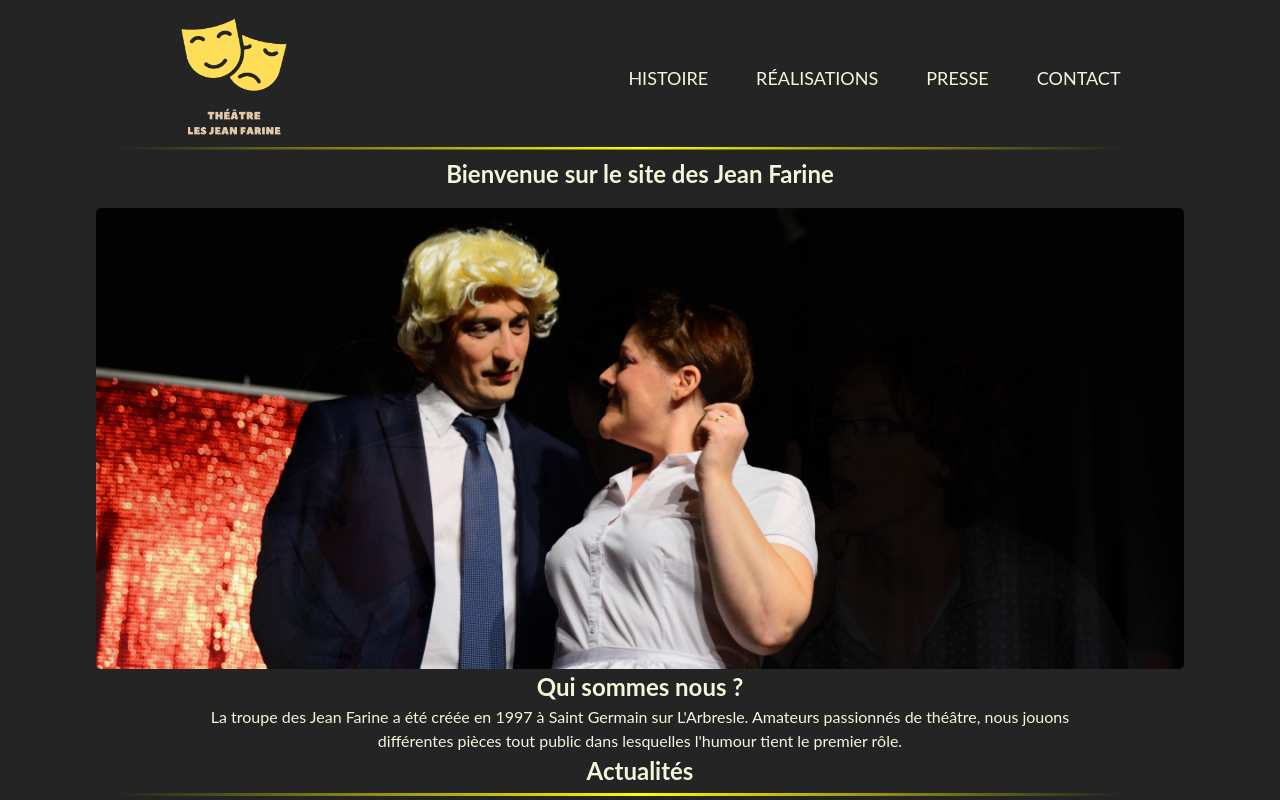
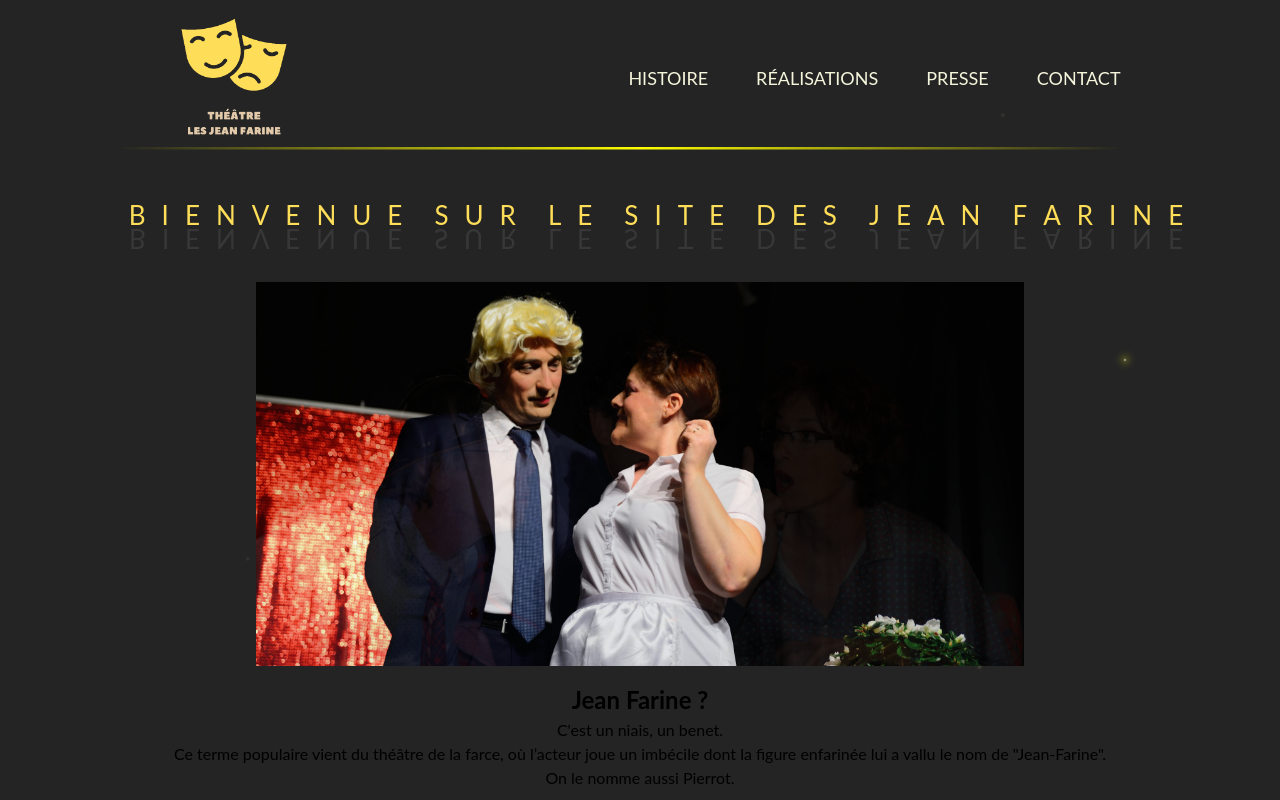
Before and after one commit to LaureJanin/jeanfarine, a React (Vite) app: page / in a window 1280 px wide. Shown: the top 800 px of the page. Built offline with nearby package versions, Linux system fonts and the light colour scheme; a web font is replaced by a local one.

Commit message:
essais pour la home

```diff
--- a/src/App.scss
+++ b/src/App.scss
@@ -5,6 +5,39 @@
   text-align: center;
   font-family: $font-stack;
   color: beige;
+  .text {
+    font-size: 26px;
+    display: flex;
+    position: relative;
+    justify-content: center;
+    left: 50%;
+    color: #fedd58;
+    transform: translateX(-50%);
+    user-select: none;
+    margin: 1rem;
+
+    .wrapper {
+      padding : 0.5rem;
+      .letter {
+        transition: ease-out 1s;
+        transform: translateY(40%);
+      }
+      .shadow {
+        transform: scale(1, -1);
+        color: #9999992c;
+        transition: ease-in 5s, ease-out 5s;
+      }
+      &:hover {
+        .letter {
+          transform: translateY(-150%);
+        }
+        .shadow {
+          opacity: 0;
+          transform: translateY(150%);
+        }
+      }
+    }
+  }
 }
 
 * {
--- a/src/pages/History.jsx
+++ b/src/pages/History.jsx
@@ -59,6 +59,14 @@ function History() {
 		}
 	  ];
 
+	const text = "HISTOIRE";
+  	const letters = [...text].map((letter, index) => (
+			<div className="wrapper" key={index}>
+			<div className="letter">{letter}</div>
+			<div className="shadow">{letter}</div>
+			</div>
+		));
+
 	  useEffect(() => {
 		const observer = new IntersectionObserver((entries) => {
 		  entries.forEach((entry) => {
@@ -76,40 +84,7 @@ function History() {
 
     return (
         <>
-            <div className="text">
-				<div className="wrapper">
-					<div className="letter">H</div>
-					<div className="shadow">H</div>
-				</div>
-				<div className="wrapper">
-					<div className="letter">I</div>
-					<div className="shadow">I</div>
-				</div>
-				<div className="wrapper">
-					<div className="letter">S</div>
-					<div className="shadow">S</div>
-				</div>
-				<div className="wrapper">
-					<div className="letter">T</div>
-					<div className="shadow">T</div>
-				</div>
-				<div className="wrapper">
-					<div className="letter">O</div>
-					<div className="shadow">O</div>
-				</div>
-				<div className="wrapper">
-					<div className="letter">I</div>
-					<div className="shadow">I</div>
-				</div>
-				<div className="wrapper">
-					<div className="letter">R</div>
-					<div className="shadow">R</div>
-				</div>
-				<div className="wrapper">
-					<div className="letter">E</div>
-					<div className="shadow">E</div>
-				</div>
-			</div>
+            <div className="text">{letters}</div>
 			<p>En 1997, un groupe de parents d'élèves de l'école de Saint Germain Nuelles se réunit avec l'envie de monter une pièce de théâtre et de la jouer.</p>
 			<p>La pièce choisie, <span id="italic"> Les Palmes de Monsieur Schutz</span> se révèle difficile à mettre en oeuvre pour les amateurs que nous sommes. les difficultés de la mise en scène rendent notre travail laborieux. Nous réalisons que le métier de metteur en scène ne s'invente pas !</p>
 			<p>En 1999, avec l'aide de Michel Bernier, metteur en scène professionnel, la pièce aboutit enfin et se joue pour la première fois à Nuelles. Michel nous fait partager son talent et l'envie de poursuivre l'aventure s'impose à nous naturellement.</p>
--- a/src/pages/Home.jsx
+++ b/src/pages/Home.jsx
@@ -1,14 +1,32 @@
 import "./styles/home.scss"
 
 function Home() {
-
+  const text = "BIENVENUE SUR LE SITE DES JEAN FARINE";
+  const letters = [...text].map((letter, index) => (
+    <div className="wrapper" key={index}>
+      <div className="letter">{letter}</div>
+      <div className="shadow">{letter}</div>
+    </div>
+  ));
     return (
         <section id="home">
-            <h1>Bienvenue sur le site des Jean Farine</h1>
+            <div className="text">{letters}</div>
             <div className="slider"></div>
-            <h2>Qui sommes nous ?</h2>
-            <p>La troupe des Jean Farine a été créée en 1997 à Saint Germain sur L'Arbresle. Amateurs passionnés de théâtre, nous jouons différentes pièces tout public dans lesquelles l'humour tient le premier rôle.</p>
-            <h2>Actualités</h2>
+
+            <div className="jeanfarine">
+                <h2>Jean Farine ?</h2>
+                <p>C'est un niais, un benet.
+                <br />Ce terme populaire vient du théâtre de la farce, où l’acteur joue un imbécile dont la figure enfarinée lui a vallu le nom de "Jean-Farine".
+                <br /> On le nomme aussi Pierrot.
+                </p>
+            </div>
+
+            <div className="actualite">
+                <h2>Qui sommes nous ?</h2>
+                <p>La troupe des Jean Farine a été créée en 1997 à Saint Germain sur L'Arbresle. Amateurs passionnés de théâtre, nous jouons différentes pièces tout public dans lesquelles l'humour tient le premier rôle.</p>
+                <h2>Actualités</h2>
+                <p>Notre nouvelle pièce en préparation, Le truc du Tralala, actuellement en répétition, sera joué prochainement. Restez connecté pour en savoir plus. Des dates seront annoncées prochainement</p>
+            </div>
         </section>
     )
 }
--- a/src/pages/styles/history.scss
+++ b/src/pages/styles/history.scss
@@ -1,37 +1,3 @@
-.text {
-	font-size: 26px;
-	display: flex;
-	position: relative;
-	justify-content: center;
-	left: 50%;
-	color: #fedd58;
-	transform: translateX(-50%);
-	user-select: none;
-	margin: 1rem;
-
-	.wrapper {
-		padding : 0.5rem;
-		.letter {
-			transition: ease-out 1s;
-			transform: translateY(40%);
-		}
-		.shadow {
-			transform: scale(1, -1);
-			color: #9999992c;
-			transition: ease-in 5s, ease-out 5s;
-		}
-		&:hover {
-			.letter {
-				transform: translateY(-150%);
-			}
-			.shadow {
-				opacity: 0;
-				transform: translateY(150%);
-			}
-		}
-	}
-}
-
 p {
 	width: 70%;
 	margin:auto;
@@ -43,7 +9,6 @@ p {
 		color: #fedd58;
 	  }
 }
-
 
 .hidden {
 	opacity: 0;
--- a/src/pages/styles/home.scss
+++ b/src/pages/styles/home.scss
@@ -1,13 +1,25 @@
 #home {
+  opacity: 0;
+  animation-name: slideInFromBottom;
+  animation-duration: 1.5s;
+  animation-timing-function: ease-out;
+  animation-fill-mode: forwards;
+  @keyframes slideInFromBottom {
+    from {
+      opacity: 0;
+      transform: translateY(40px);
+    }
+    to {
+      opacity: 1;
+      transform: translateY(0), scale(1.1);
+    }
+  }
     .slider {
-    height: 36vw;
-    width: 85vw;
-    margin-right: auto;
-    margin-left: auto;
-    margin-top: 1rem;
+      height: 30vw;
+      width: 60vw;
+      margin: auto;
       background-image: url("../../assets/photos/moliere/IMG_1625.jpg");
       background-size:cover;
-    border-radius: 5px;
       animation: myAnimation alternate infinite 15s;
     }
     @keyframes myAnimation {
@@ -21,4 +33,18 @@
         background-image: url("../../assets/photos/brecht/JAC_3512_2.jpg");
       }
     }
+    .jeanfarine {
+      color:#000000;
+      padding: 1rem;
+      display: flex;
+      flex-direction: column;
+      justify-content: center;
+      align-content: center;
+      h2 {
+        margin:0;
       }
+      p {
+        width: 100%;
+      }
+    }
+  }
```
Lines whose indentation alone changed are shown as unchanged.
